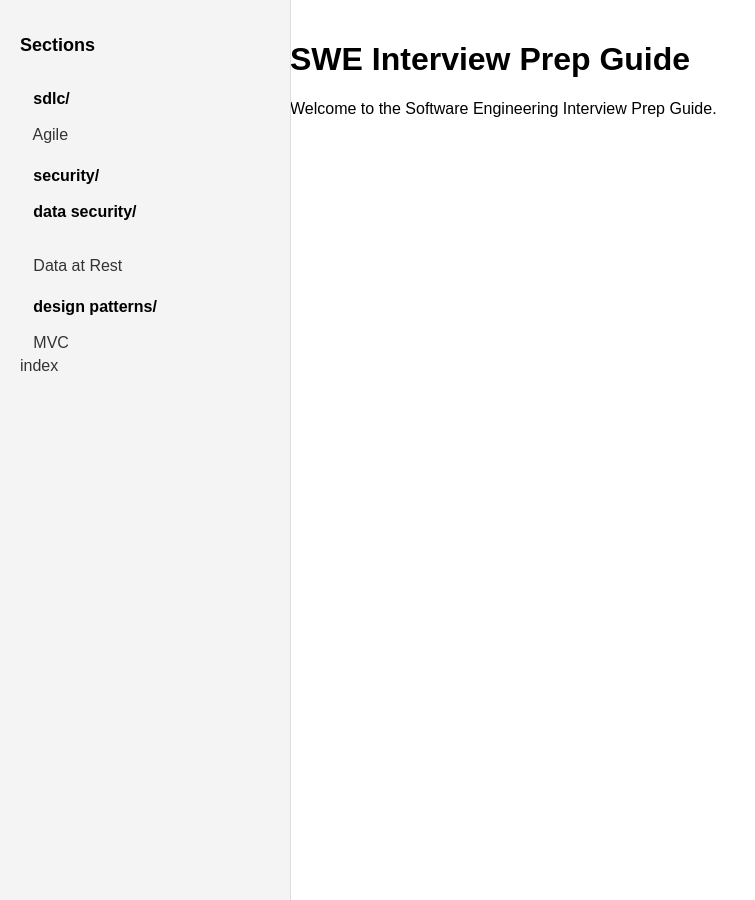
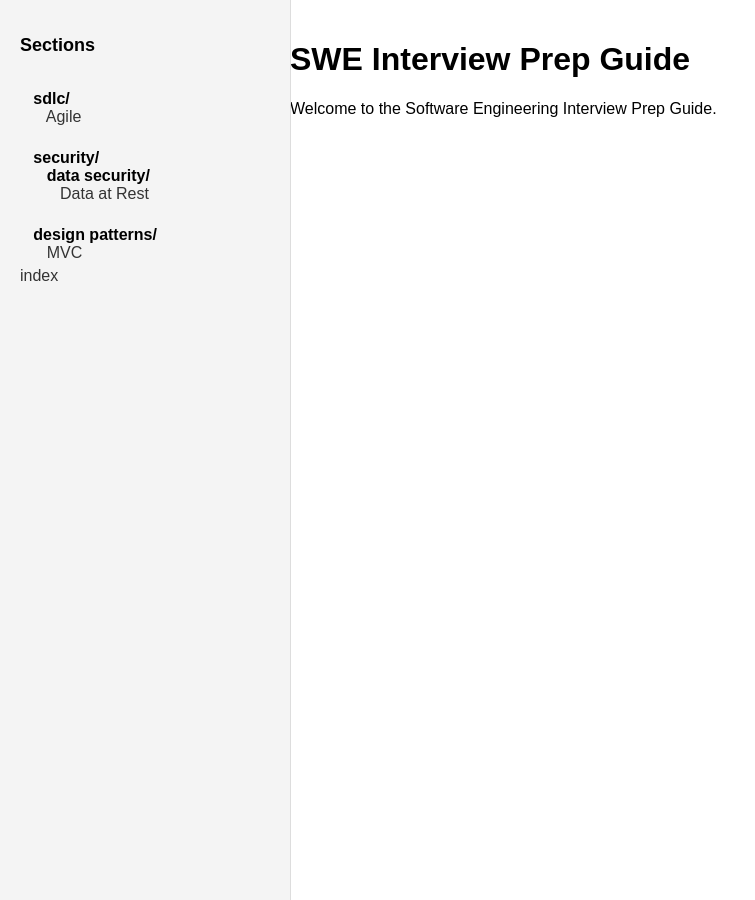
Before and after one commit to Mysteryy/Mysteryy.github.io, a Jekyll site: the page built from index.md, in a window 1280 px wide. Shown: the whole page, without its empty margins (0-755 px from the left). Built offline with Jekyll 4.4.1, drawn with Linux system fonts in a browser that asks for light colours.

Commit message:
Updating

```diff
--- a/_layouts/default.html
+++ b/_layouts/default.html
@@ -84,9 +84,10 @@
                                 {% assign formatted_name = part | replace: "_", " " | titlecase %}
 
                                 {% capture indentation %}
-                                  {% for i in (1..forloop.index) %}
-                                    <br>&nbsp;&nbsp;  <!-- Adds two spaces for each level -->
-                                  {% endfor %}
+                                    <br>
+                                    {% for i in (1..forloop.index) %}
+                                        &nbsp;&nbsp;  <!-- Adds two spaces for each level -->
+                                    {% endfor %}
                                 {% endcapture %}
 
                                 {% if forloop.last %}
```
